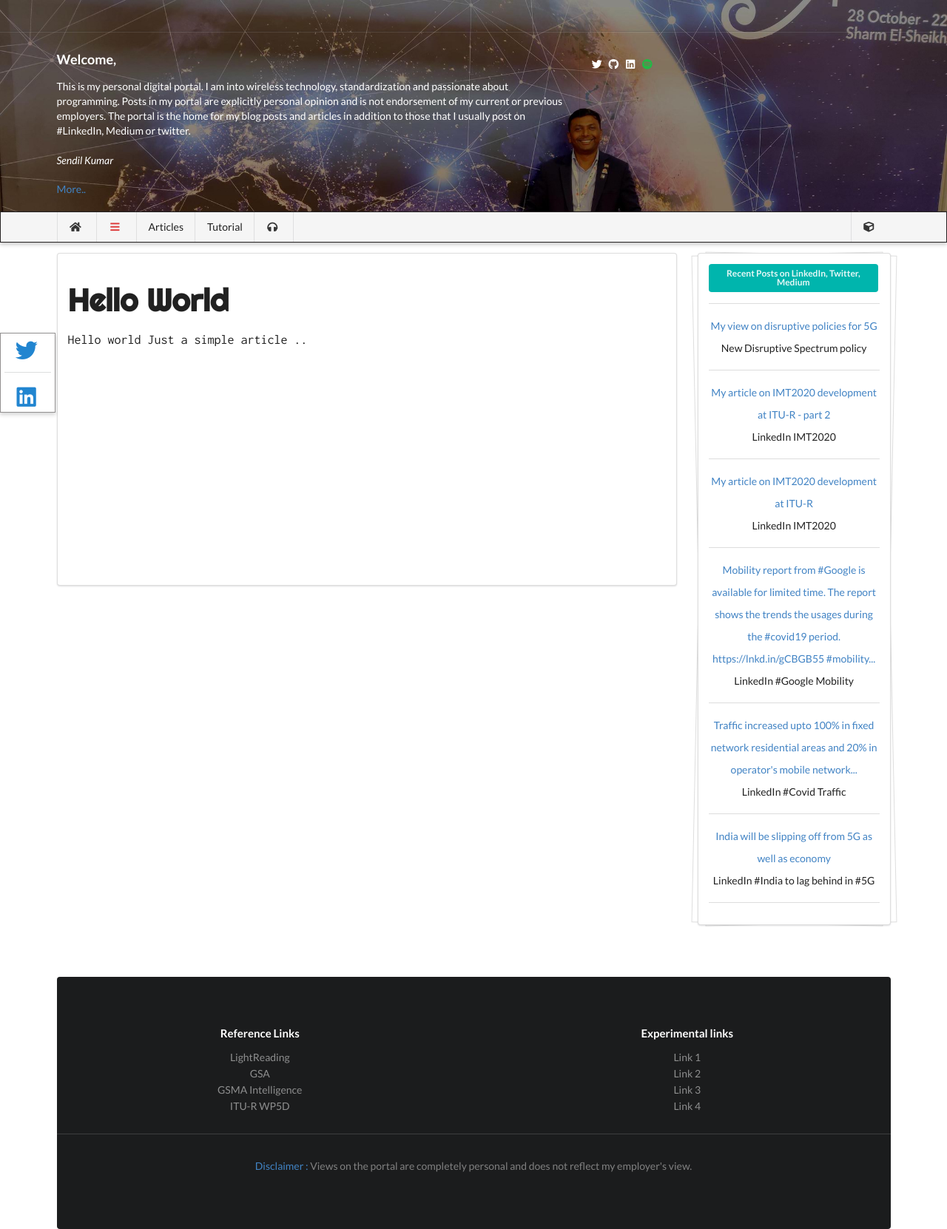
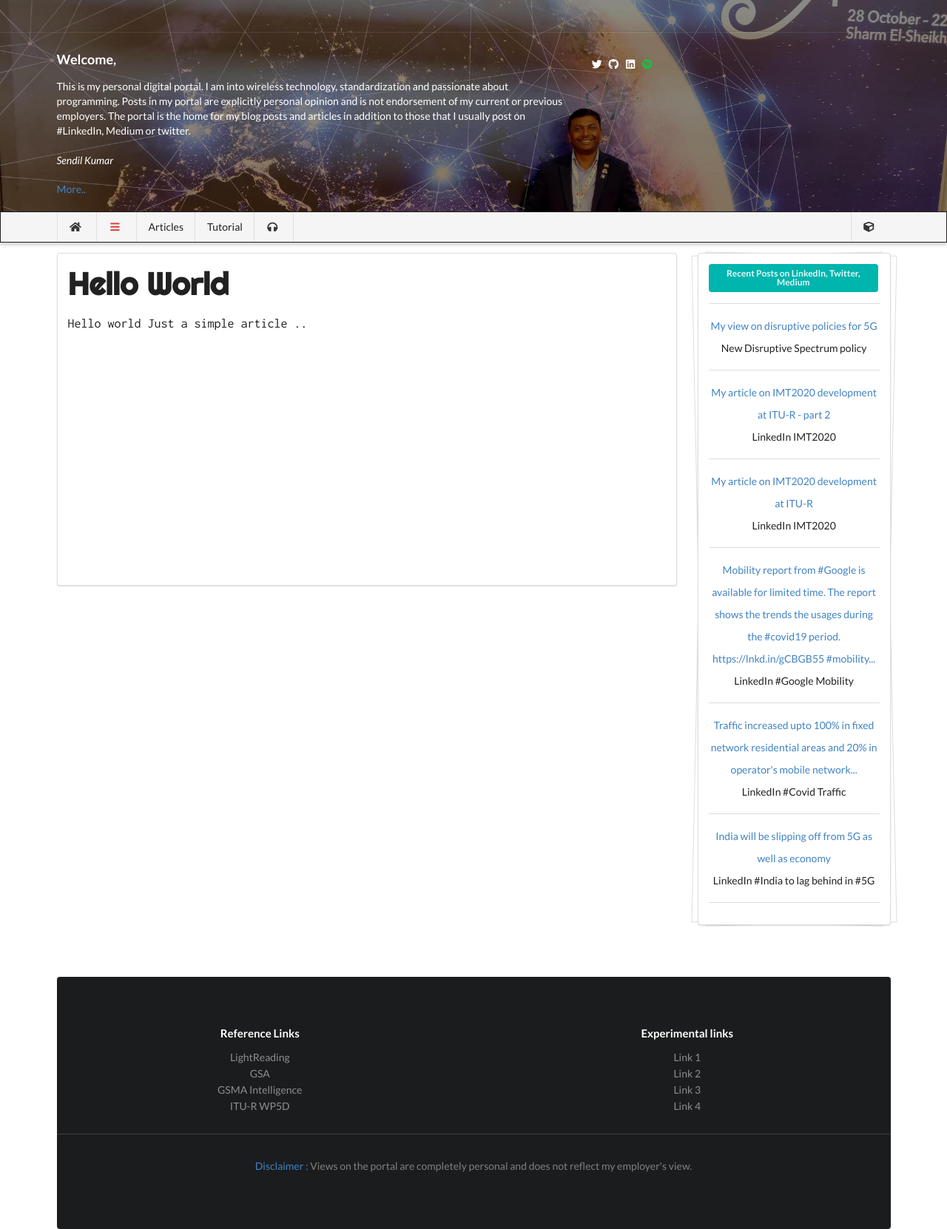
Before and after one commit to wiless/wiless.github.io, a Jekyll site: the page built from _articles/helloworld.md, in a window 1280 px wide. Shown: the whole page at 74% size. Built offline with Jekyll 4.4.1, drawn with Linux system fonts in a browser that asks for light colours; nearby versions of some CDN libraries; some web fonts are replaced; library files that are not in the unit come from our copies; comment, search, counter and statistics services are not loaded; a style sheet for code colours, icons or effects is not loaded.

Commit message:
Update article.html

```diff
--- a/_layouts/article.html
+++ b/_layouts/article.html
@@ -12,8 +12,6 @@
         <div class="ui stackable equal width grid">
             <div class="twelve wide column">
                 <div class="ui segment" style="min-height:50vh" id="contextwindow">
-
-                    {% include socialbar.html %}
 
                     <h1 id="title">{{ page.title }}</h1>
 
@@ -35,7 +33,7 @@
     </div>
 
 
-    <!-- template "footer-lite" -->
+
 
 
 </body>
```
